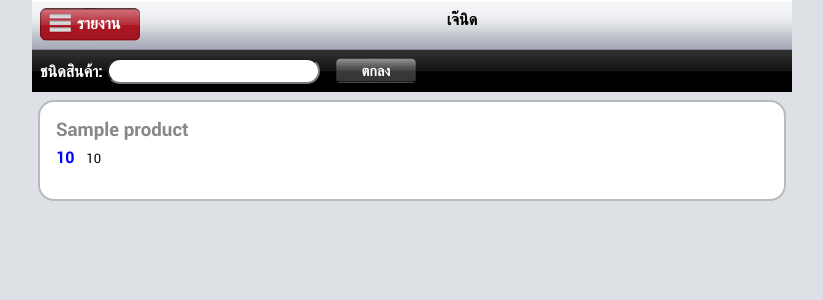
After one commit to chewpichai/j-nid, a Django app: template web/templates/web/product-list.html in a window 1280 px wide. The commit adds this page. Shown: the top 300 px of the page, without its empty margins (228-1051 px from the left). Run offline with Django 3.2, Linux system fonts and the light colour scheme; the template is opened without the code that fills it: most values are stand-ins (such as "Sample title", 1, 10 or a date in 2020); form fields are guessed from the names that the template uses.

Commit message:
added web product list.

```diff
--- a/api/urls.py
+++ b/api/urls.py
@@ -5,6 +5,7 @@ urlpatterns = patterns('j_nid.api.views',
     url(r'^login/$', 'login', name='api-login'),
     url(r'^producttypes/$', 'get_producttypes', name='api-get-producttype-list'),
     url(r'^products/$', 'get_products', name='api-get-product-list'),
+    url(r'^products/(?P<id>\d+)/$', 'get_product', name='api-get-product'),
     url(r'^customers/$', 'get_customers', name='api-get-customer-list'),
     url(r'^baskets/$', 'get_baskets', name='api-get-basket-list'),
     url(r'^orders/create/$', 'create_order', name='api-create-order'),
--- a/app/models.py
+++ b/app/models.py
@@ -167,6 +167,10 @@ class Product(models.Model):
     @property
     def color(self):
         return self.type.color
+
+    @property
+    def color_hex(self):
+        return '#%s' % hex(self.type.color)[2:-1]
 
 
 class Order(models.Model):
--- a/web/static/web/css/base.css
+++ b/web/static/web/css/base.css
@@ -139,6 +139,12 @@ header .menu-btn a {
 .control form .field {
   float: left;
   margin-right: 16px;
+}
+
+.control form .field ul li {
+  float: left;
+  margin-right: 16px;
+  list-style: none;
 }
 
 .control form label {
@@ -393,10 +399,90 @@ table.product-stats td {
 }
 
 ul.customer-list {
-  list-style: none;
   padding: 8px;
 }
 
 ul.customer-list li {
   list-style: none;
 }
+
+ul.product-list {
+  overflow: hidden;
+}
+
+ul.product-list li {
+  list-style: none;
+  padding: 8px;
+  margin-left: 8px;
+  margin-bottom: 4px;
+  margin-top: 4px;
+  width: 344px;
+  float: left;
+}
+
+ul.product-list li.product a {
+  color: #000;
+  text-decoration: none;
+}
+
+ul.product-list li.product h3 {
+  margin: 4px 0;
+}
+
+ul.product-list li.product .price {
+  font-weight: bold;
+  color: #00f;
+}
+
+ul.product-list li.product .cost {
+  font-size: 0.82em;
+  margin-left: 8px;
+}
+
+#price-editor {
+  display: none;
+  background: #fff;
+  padding: 8px 32px;
+  border-radius: 8px;
+}
+
+#price-editor h3 {
+  margin: 12px 0;
+  text-align: center;
+}
+
+#price-editor form .field {
+  margin-bottom: 8px;
+}
+
+#price-editor form .field label {
+  display: inline-block;
+  width: 80px;
+  text-align: right;
+  padding-right: 8px;
+}
+
+#price-editor form input[type=text] {
+  width: 80px;
+}
+
+#loading {
+  background: url('img/loading.gif');
+  width: 50px !important;
+  height: 50px !important;
+  min-height: 50px !important;
+  display: none;
+  padding: 0;
+}
+
+.ui-dialog[aria-describedby=loading] {
+  width: 50px !important;
+  height: 50px !important;
+  border: none;
+  background: none;
+  box-shadow: none;
+}
+
+.ui-dialog[aria-describedby=loading] .ui-dialog-titlebar {
+  display: none;
+}
--- a/web/static/web/js/base.js
+++ b/web/static/web/js/base.js
@@ -10,6 +10,10 @@ $(function() {
     // });
 
     $('.menu-btn a').sidr();
+
+    $('ul.product-list li.product a').click(showPriceEditor);
+
+    $('#price-editor form').submit(priceEditorSubmit);
 });
 
 function showOrder() {
@@ -35,3 +39,43 @@ function showPayment() {
         });
     });
 }
+
+function showPriceEditor() {
+    var $li = $(this).closest('li'),
+        pk = $li.attr('product-id'),
+        price = $li.find('.price').attr('value'),
+        cost = $li.find('.cost').attr('value'),
+        name = $li.find('h3').text();
+
+    $('#price-editor').attr('title', name);
+
+    $('#price-editor').dialog({
+        modal: true,
+        open: function(event, ui) {
+            $('#price-editor').find('input[name=pk]').val(pk);
+            $('#price-editor').find('input[name=price]').val(price);
+            $('#price-editor').find('input[name=cost]').val(cost);
+        },
+        close: function(event, ui) {
+            $('#price-editor form').submit();
+        }
+    });
+    return false;
+}
+
+function priceEditorSubmit() {
+    var data = $(this).serialize(),
+        pk = this['pk'].value;
+
+    $('#loading').dialog({modal: true});
+
+    $.post('/api/products/' + pk + '/', data, function(response) {
+        var $li = $('li.product[product-id=' + response.pk + ']');
+
+        $li.find('.price').attr('value', response.price).text(response.formated_price);
+        $li.find('.cost').attr('value', response.cost).text(response.formated_cost);
+        $li.hide().fadeIn();
+        $('#loading').dialog('close');
+    });
+    return false;
+}
--- a/web/templates/web/base.html
+++ b/web/templates/web/base.html
@@ -21,6 +21,8 @@
   {% block style %}{% endblock %}
 </head>
 <body>
+  <div id="loading"></div>
+
   <div class="main-wrapper">
     <header>
       <div class="menu-btn left bold"><a href="#sidr">รายงาน</a></div>
@@ -35,6 +37,7 @@
         <li><a href="{% url 'web.payment_report' %}">รายงานการจ่ายเงิน</a></li>
         <li><a href="{% url 'web.customer_report' %}">รายงานลูกค้า</a></li>
         <li><a href="{% url 'web.customer_search' %}">ข้อมูลลูกค้า</a></li>
+        <li><a href="{% url 'web.product_list' %}">ข้อมูลสินค้า</a></li>
       </ul>
     </nav>
 
--- /dev/null
+++ b/web/templates/web/product-list.html
@@ -0,0 +1,54 @@
+{% extends 'web/base.html' %}
+
+{% load webtags humanize %}
+
+{% block content %}
+  <div class="control">
+    <form class="product-form">
+      <div class="field">
+        {{ form.is_sale }}
+      </div>
+
+      <div class="field">
+        <label>ชนิดสินค้า:</label>
+        {{ form.product_type }}
+      </div>
+
+      <div class="field">
+        <input type="submit" value="ตกลง">
+      </div>
+    </form>
+  </div>
+
+  <div class="content">
+    <ul class="product-list">
+      {% for product in products %}
+        <li class="product" product-id="{{ product.pk }}" style="border-color:{{ product.color_hex }};">
+          <a href="#price-editor">
+            <h3 style="color:{{ product.color_hex }};">{{ product.name }}</h3>
+            <div>
+              <span class="price" value="{{ product.price_per_unit }}">{{ product.price_per_unit|floatformat|intcomma }}</span>
+              <span class="cost" value="{{ product.cost_per_unit }}">{{ product.cost_per_unit|floatformat|intcomma }}</span>
+            </div>
+          </a>
+        </li>
+      {% endfor %}
+    </ul>
+  </div>
+
+  <div id="price-editor">
+    <form>
+      <input type="hidden" name="pk">
+
+      <div class="field">
+        <label>ราคาขาย</label>
+        <input type="text" name="price">
+      </div>
+
+      <div class="field">
+        <label>ราคาทุน</label>
+        <input type="text" name="cost">
+      </div>
+    </form>
+  </div>
+{% endblock content %}
--- a/web/urls.py
+++ b/web/urls.py
@@ -12,4 +12,5 @@ urlpatterns = patterns('j_nid.web.views',
     url(r'^payment-report/$', 'get_payment_report', name='web.payment_report'),
     url(r'^order/(?P<id>\d+)/$', 'get_order', name='web.order'),
     url(r'^payment/(?P<id>\d+)/$', 'get_payment', name='web.payment'),
+    url(r'^product/$', 'list_product', name='web.product_list'),
 )
```
Also changed, not shown: api/views.py (+24 -2 lines), web/forms.py (+8 -1 lines), web/views.py (+16 -0 lines), web/static/web/css/img/loading.gif (added), web/static/web/css/jquery.custombox.css (added).
